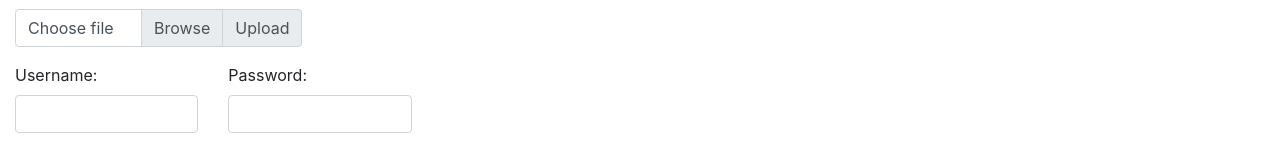
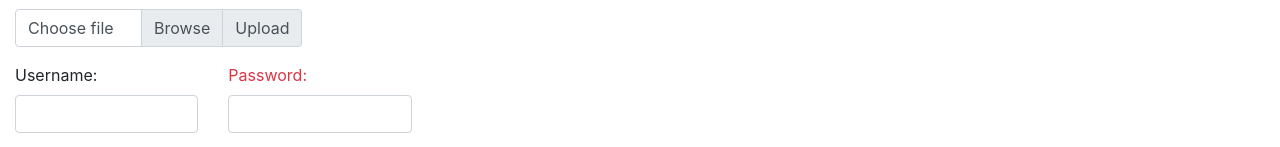
Before and after one commit to erinchua/GrabHealthWeb, an Angular app in the folder GrabHealthWeb/: page /patient in a window 1280 px wide. Shown: the part 681-828 px from the top of the page. Built offline with nearby package versions, Linux system fonts and the light colour scheme.

Commit message:
First Commit

```diff
--- a/GrabHealthWeb/src/app/patient/patient.component.html
+++ b/GrabHealthWeb/src/app/patient/patient.component.html
@@ -94,7 +94,7 @@
     </div>
 
     <div class="form-group col-sm-2">
-      <label for="password">Password:</label>
+      <label for="password" [ngClass]="registrationForm.controls['password'].invalid ? 'text-danger' : ''">Password:</label>
         <input type = "text" class="form-control" id="password" formControlName = "password">
         <div *ngIf="submitted && registrationForm.controls.password.errors" class="error">
           <div *ngIf="registrationForm.controls.password.errors.required">Required!</div>
```
